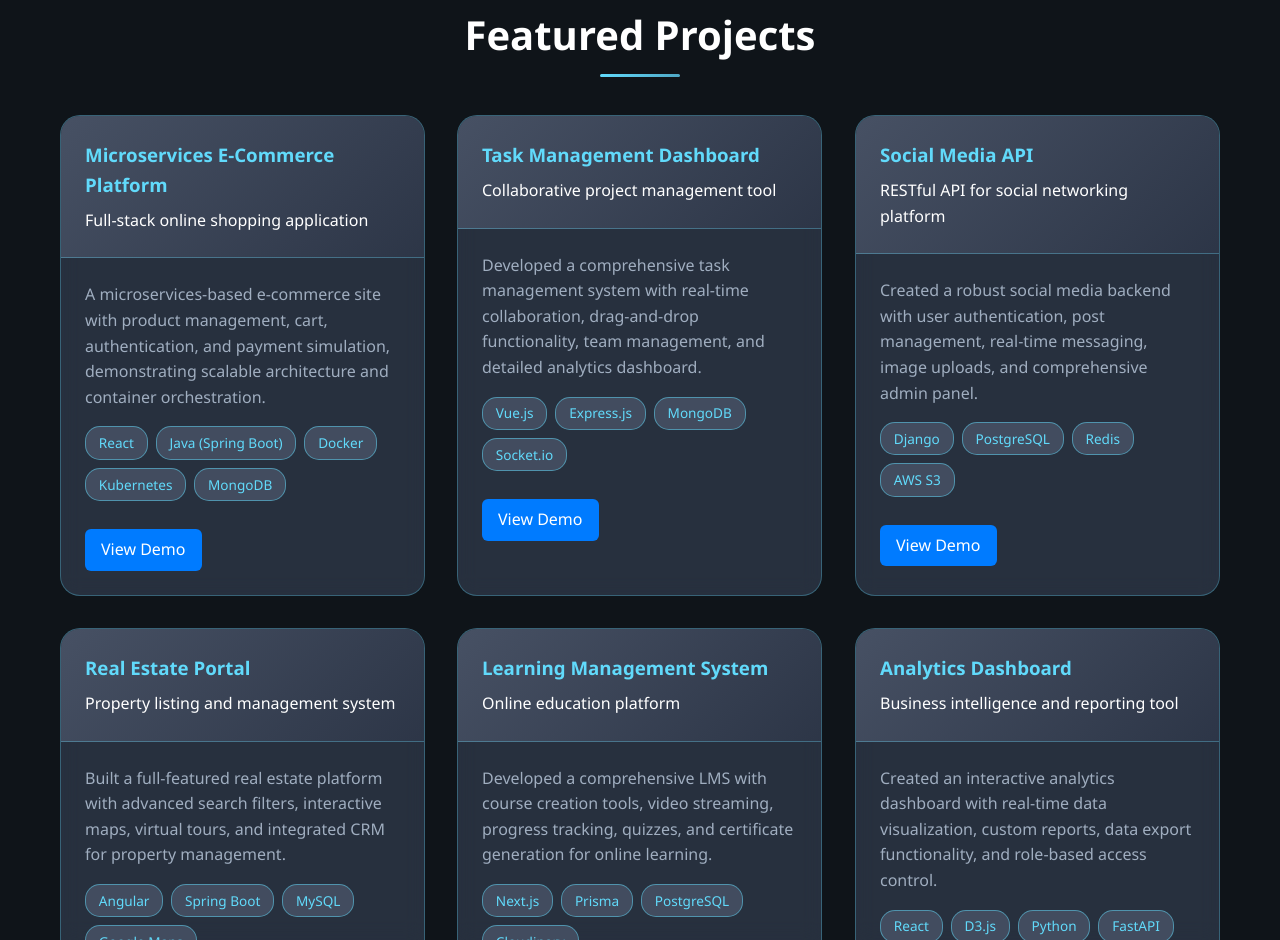
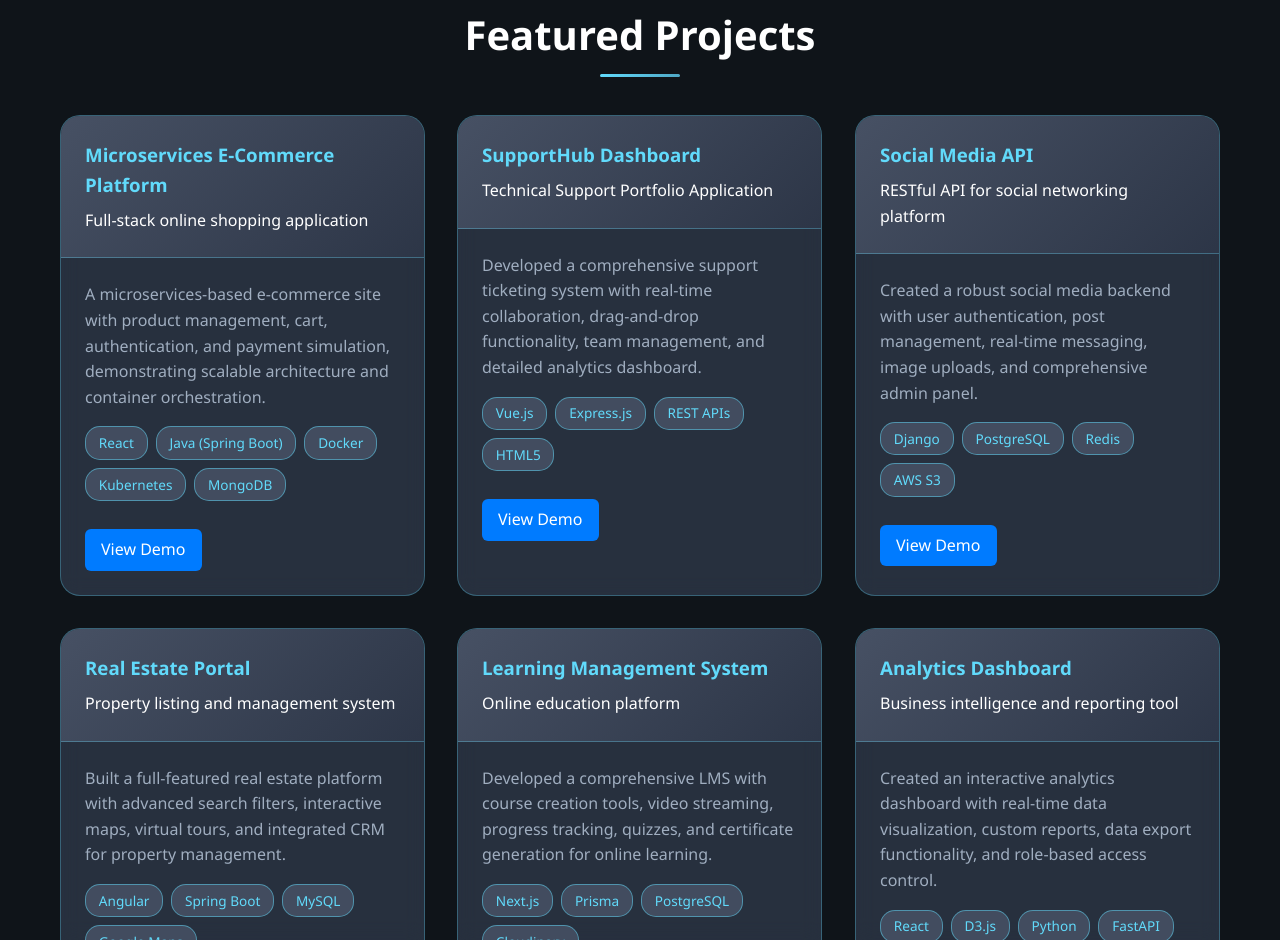
Before and after one commit to Sblaise123/My-Personal-Portfolio, a website: page index.html in a window 1280 px wide. Shown: the part 2283-3223 px from the top of the page. Drawn offline with Linux system fonts and the light colour scheme.

Commit message:
updated code

```diff
--- a/index.html
+++ b/index.html
@@ -160,18 +160,18 @@
 
       <div class="project-card">
         <div class="project-header">
-          <h3>Task Management Dashboard</h3>
-          <p>Collaborative project management tool</p>
+          <h3>SupportHub Dashboard</h3>
+          <p>Technical Support Portfolio Application</p>
         </div>
         <div class="project-body">
-          <p>Developed a comprehensive task management system with real-time collaboration, drag-and-drop functionality, team management, and detailed analytics dashboard.</p>
+          <p>Developed a comprehensive support ticketing system with real-time collaboration, drag-and-drop functionality, team management, and detailed analytics dashboard.</p>
           <div class="project-tech">
             <span class="tech-tag">Vue.js</span>
             <span class="tech-tag">Express.js</span>
-            <span class="tech-tag">MongoDB</span>
-            <span class="tech-tag">Socket.io</span>
+            <span class="tech-tag">REST APIs</span>
+            <span class="tech-tag">HTML5</span>
           </div>
-          <a href="#" target="_blank" class="view-demo">View Demo</a>
+          <a href="https://support-hub-pro.vercel.app" target="_blank" class="view-demo">View Demo</a>
         </div>
       </div>
 
```
